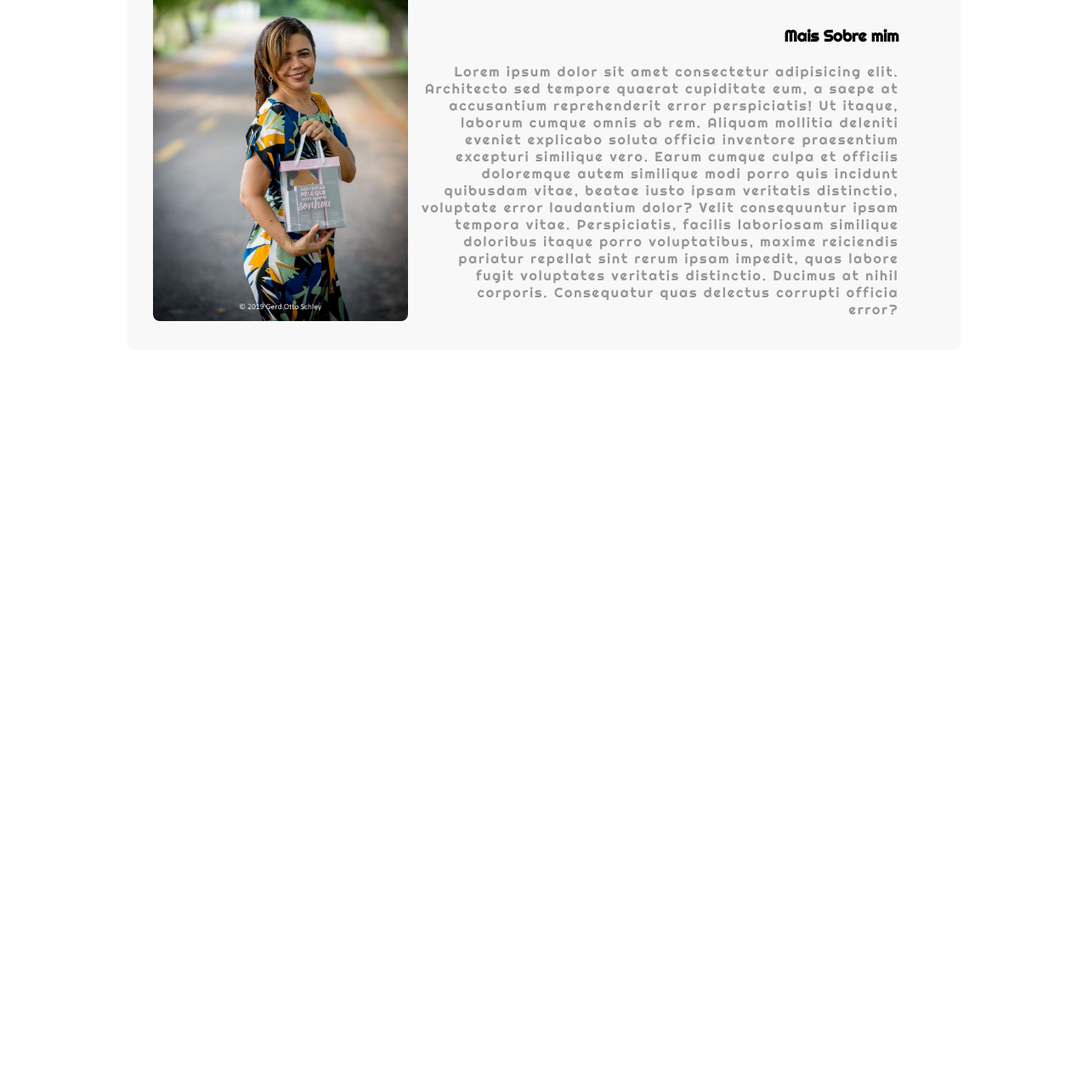
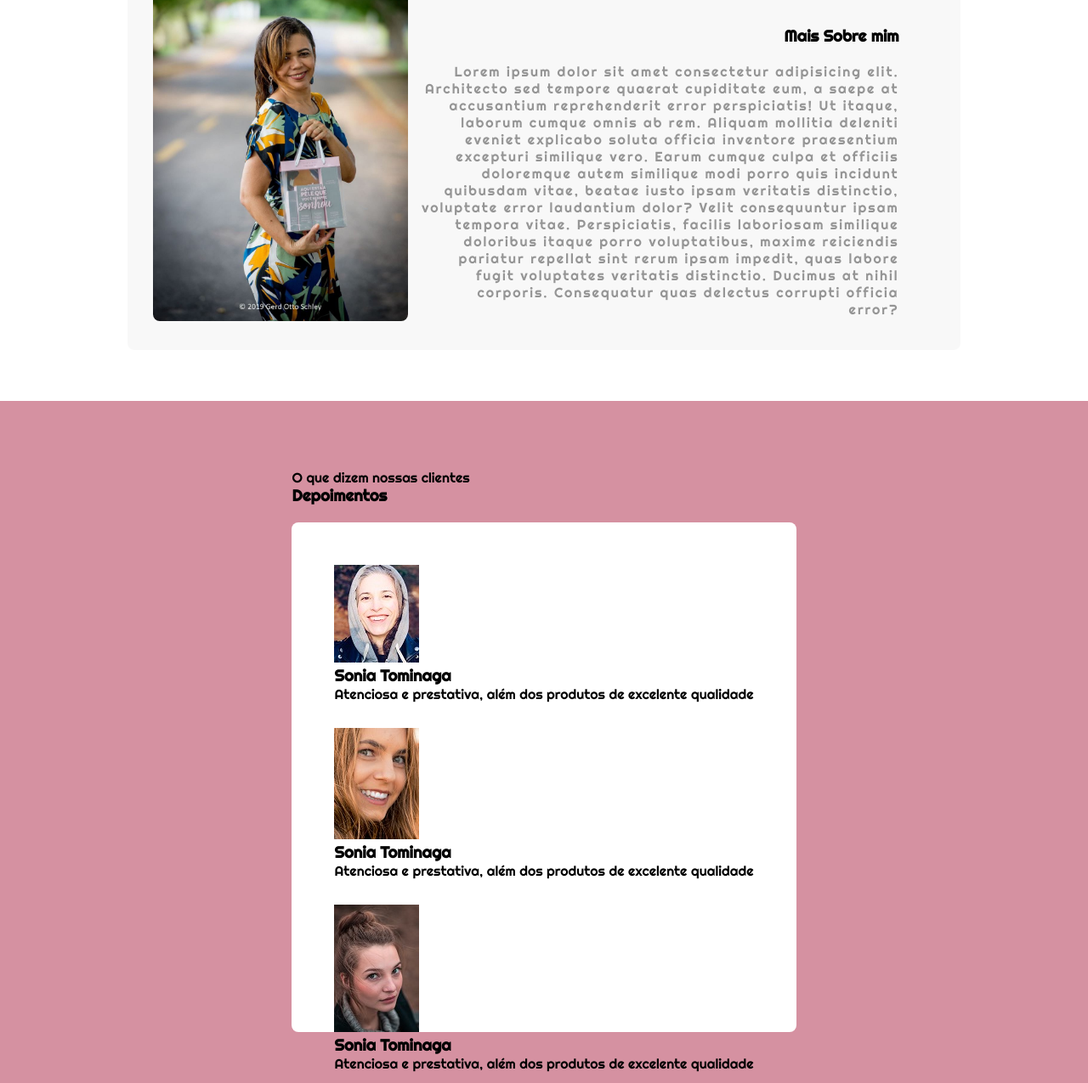
Before and after one commit to Panther130113/Segundo-projeto, a plain HTML site: page index.html in a window 1280 px wide. Shown: the part 2598-3873 px from the top of the page at 85% size. Before the commit the page ends 3070 px from the top, so only its background shows below. Drawn offline with Linux system fonts and the light colour scheme; a web font is replaced by a local one.

Commit message:
atualizando 08

```diff
--- a/css/styles.css
+++ b/css/styles.css
@@ -262,3 +262,33 @@ section .card-item {
     border-radius: 8px;
 
 }
+
+/* Depoimentos */
+
+.Depoimentos {
+    width: 100%;
+    height: 100%;
+    background: var(--pink1);
+    display: flex;
+    align-items: center;
+    justify-content: center;
+    padding: 50px 0px;
+}
+
+.title-wrapper-Depoimentos {
+    padding: 20px 0px;
+}
+
+.feature-card-block {
+    max-width: 1000px;
+    min-width: 300px;
+    height: 600px;
+    background: white;
+    margin: 0 auto;
+    border-radius: 8px;
+    z-index: 10;
+    padding: 50px;
+    display: grid;
+    grid-template-columns: repeat(auto-fill, minimax(420px, 1fr));
+    grid-gap: 30px;
+}
--- a/index.html
+++ b/index.html
@@ -150,5 +150,54 @@
         </div>
 
     </section>
+
+    <section class="Depoimentos" id="Depoimentos">
+        <div class="content">
+            <div class="title-wrapper-Depoimentos">
+                <p>O que dizem nossas clientes  </p>
+                <h3>Depoimentos</h3>
+            </div>
+            <div class="feature-card-block">
+                <div class="feature-card-item">
+                    <img src="Outrasimagens/Sonia Tominaga1.jpg" alt="Sonia" />
+                    <div class="feature-text-content">
+                        <h3>Sonia Tominaga</h3>
+                        <p>Atenciosa e prestativa, além dos produtos de excelente qualidade</p>
+
+                    </div>
+
+                </div>
+                <div class="feature-card-item">
+                    <img src="Outrasimagens/Katia Carneiro1.jpg" alt="Katia" />
+                    <div class="feature-text-content">
+                        <h3>Sonia Tominaga</h3>
+                        <p>Atenciosa e prestativa, além dos produtos de excelente qualidade</p>
+
+                    </div>
+
+                </div><div class="feature-card-item">
+                    <img src="Outrasimagens/Marina Oliveira.jpg" alt="Marina" />
+                    <div class="feature-text-content">
+                        <h3>Sonia Tominaga</h3>
+                        <p>Atenciosa e prestativa, além dos produtos de excelente qualidade</p>
+
+                    </div>
+
+                </div><div class="feature-card-item">
+                    <img src="Outrasimagens/Roberta Alves1.jpg" alt="Roberta" />
+                    <div class="feature-text-content">
+                        <h3>Sonia Tominaga</h3>
+                        <p>Atenciosa e prestativa, além dos produtos de excelente qualidade</p>
+
+                    </div>
+
+                </div>
+
+
+
+            </div>
+        </div>
+
+    </section>
 </body>
 </html>
```
Also changed, not shown: Outrasimagens/Katia Carneiro1.jpg (added), Outrasimagens/Marina Oliveira.jpg (added), Outrasimagens/Roberta Alves1.jpg (added), Outrasimagens/Sonia Tominaga1.jpg (added).
